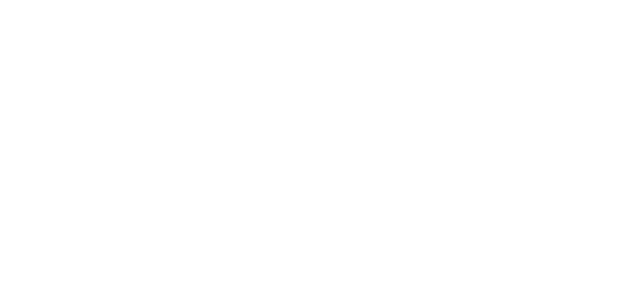
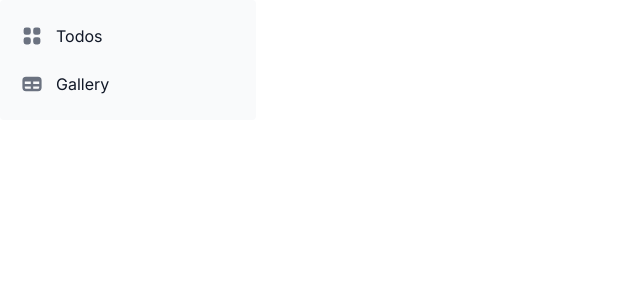
Before and after one commit to NdekoCode/redux-toolkit-discovery, a React (Vite) app: page / in a window 1280 px wide. Before the commit this address had no page. Shown: the top 300 px of the page, without its empty margins (0-640 px from the left). Built offline with nearby package versions, Linux system fonts and the light colour scheme.

Commit message:
feat: display gallery data begin

```diff
--- a/package.json
+++ b/package.json
@@ -7,6 +7,7 @@
     "start": "concurrently \"cd ../api && pnpm start\" \"pnpm run dev\"",
     "dev": "vite",
     "build": "vite build",
+    "server": "json-server ./src/libs/db.json -p 5000 -w -d 0",
     "preview": "vite preview"
   },
   "dependencies": {
@@ -20,6 +21,7 @@
     "json-server": "^0.17.1",
     "react": "^18.2.0",
     "react-dom": "^18.2.0",
+    "react-icons": "^4.7.1",
     "react-redux": "^8.0.5",
     "react-router-dom": "^6.6.1",
     "redux": "^4.2.0",
--- a/src/App.jsx
+++ b/src/App.jsx
@@ -1,11 +1,15 @@
 import React from "react";
 import { Route, Routes } from "react-router-dom";
+import Gallery from "./pages/Gallery";
+import Home from "./pages/Home";
 import Todos from "./pages/Todos";
 
 const App = () => {
   return (
     <Routes>
+      <Route path="/" element={<Home />} />
       <Route path="/todos" element={<Todos />} />
+      <Route path="/gallery" element={<Gallery />} />
     </Routes>
   );
 };
--- a/src/components/Delete.jsx
+++ b/src/components/Delete.jsx
@@ -1,9 +1,9 @@
-import axios from "axios";
 import { AiOutlineDelete } from "react-icons/ai";
+import { deleteItem } from "../libs/services/gallery";
 
 const Delete = ({ id }) => {
   const handleDelete = () => {
-    axios.delete("http://localhost:5000/pictures/" + id);
+    deleteItem("http://localhost:5000/pictures/" + id);
   };
   return (
     <div className="delete-icon" onClick={() => handleDelete()}>
--- /dev/null
+++ b/src/components/Sidebar.jsx
@@ -0,0 +1,54 @@
+import React from "react";
+import { Link } from "react-router-dom";
+
+const Sidebar = () => {
+  return (
+    <aside className="w-64" aria-label="Sidebar">
+      <div className="px-3 py-4 overflow-y-auto rounded bg-gray-50 dark:bg-gray-800">
+        <ul className="space-y-2">
+          <li>
+            <Link
+              to="/todos"
+              className="flex items-center p-2 text-base font-normal text-gray-900 rounded-lg dark:text-white hover:bg-gray-100 dark:hover:bg-gray-700"
+            >
+              <svg
+                aria-hidden="true"
+                className="flex-shrink-0 w-6 h-6 text-gray-500 transition duration-75 dark:text-gray-400 group-hover:text-gray-900 dark:group-hover:text-white"
+                fill="currentColor"
+                viewBox="0 0 20 20"
+                xmlns="http://www.w3.org/2000/svg"
+              >
+                <path d="M5 3a2 2 0 00-2 2v2a2 2 0 002 2h2a2 2 0 002-2V5a2 2 0 00-2-2H5zM5 11a2 2 0 00-2 2v2a2 2 0 002 2h2a2 2 0 002-2v-2a2 2 0 00-2-2H5zM11 5a2 2 0 012-2h2a2 2 0 012 2v2a2 2 0 01-2 2h-2a2 2 0 01-2-2V5zM11 13a2 2 0 012-2h2a2 2 0 012 2v2a2 2 0 01-2 2h-2a2 2 0 01-2-2v-2z" />
+              </svg>
+              <span className="flex-1 ml-3 whitespace-nowrap">Todos</span>
+            </Link>
+          </li>
+
+          <li>
+            <Link
+              to="/gallery"
+              className="flex items-center p-2 text-base font-normal text-gray-900 rounded-lg dark:text-white hover:bg-gray-100 dark:hover:bg-gray-700"
+            >
+              <svg
+                aria-hidden="true"
+                className="flex-shrink-0 w-6 h-6 text-gray-500 transition duration-75 dark:text-gray-400 group-hover:text-gray-900 dark:group-hover:text-white"
+                fill="currentColor"
+                viewBox="0 0 20 20"
+                xmlns="http://www.w3.org/2000/svg"
+              >
+                <path
+                  fillRule="evenodd"
+                  d="M5 4a3 3 0 00-3 3v6a3 3 0 003 3h10a3 3 0 003-3V7a3 3 0 00-3-3H5zm-1 9v-1h5v2H5a1 1 0 01-1-1zm7 1h4a1 1 0 001-1v-1h-5v2zm0-4h5V8h-5v2zM9 8H4v2h5V8z"
+                  clipRule="evenodd"
+                />
+              </svg>
+              <span className="flex-1 ml-3 whitespace-nowrap">Gallery</span>
+            </Link>
+          </li>
+        </ul>
+      </div>
+    </aside>
+  );
+};
+
+export default Sidebar;
--- a/src/index.css
+++ b/src/index.css
@@ -18,7 +18,7 @@
   font-family: "Inter", sans-serif;
   font-weight: 400;
 }
-body {
+.body {
   background: #fefffe;
   margin-left: 20px;
   max-width: 1150px;
--- a/src/libs/db.json
+++ b/src/libs/db.json
@@ -8,13 +8,13 @@
       "id": 1
     },
     {
-      "artist": "Kamau",
+      "artist": "Kamaud",
       "year": "2005",
       "photo": "https://picsum.photos/400/484",
       "id": 3
     },
     {
-      "artist": "Samedixs",
+      "artist": "Samedixsds",
       "year": "2010",
       "photo": "https://picsum.photos/400/396",
       "id": 4
--- a/src/libs/hooks/useFetch.js
+++ b/src/libs/hooks/useFetch.js
@@ -3,7 +3,7 @@
     useState
 } from "react";
 
-export function useFetch(url) {
+export function useFetch(url, setData = null) {
     const [state, setState] = useState({
         items: [],
         loading: true
@@ -14,6 +14,7 @@
                 const response = await fetch(url);
                 const responseData = await response.json();
                 if (response.ok) {
+                    setData(responseData);
                     setState(state => ({
                         ...state,
                         items: responseData,
@@ -34,5 +35,11 @@
             }
         })();
     }, [state.loading]);
-    return [state.items, state.loading];
+    if (!setData) {
+
+        return [state.items, state.loading];
+    }
+    return [
+        [], state.loading
+    ]
 }
--- a/src/libs/services/gallery.js
+++ b/src/libs/services/gallery.js
@@ -39,5 +39,5 @@
     const params = {
         method: "DELETE",
     }
-    return sendItem(url, data, params);
+    return sendItem(url, null, params);
 }
--- a/src/pages/Gallery.jsx
+++ b/src/pages/Gallery.jsx
@@ -1,25 +1,30 @@
-import React, { useState } from "react";
+import React, { useEffect, useState } from "react";
 import Form from "../components/Form";
 import PicCard from "../components/PicCard";
 import { useFetch } from "../libs/hooks/useFetch";
 
 const Gallery = () => {
   const [picsData, setPicsData] = useState([]);
-  const [items, loading] = useFetch("http://localhost:5000/pictures");
+  const [loading, setLoading] = useState(true);
+  const load = useFetch("http://localhost:5000/pictures", setPicsData)[1];
   useEffect(() => {
-    setPicsData(items.data);
-  }, []);
+    setLoading(load);
+  }, [picsData]);
 
   return (
-    <>
+    <main className="body mt-5">
       <h1>NFT Gallery</h1>
       <Form />
-      <div className="cards-container">
-        {picsData?.map((pic, index) => (
-          <PicCard key={index} pic={pic} />
-        ))}
-      </div>
-    </>
+      {loading ? (
+        "Loading..."
+      ) : (
+        <div className="cards-container">
+          {picsData?.map((pic, index) => (
+            <PicCard key={index} pic={pic} />
+          ))}
+        </div>
+      )}
+    </main>
   );
 };
 
--- /dev/null
+++ b/src/pages/Home.jsx
@@ -0,0 +1,12 @@
+import React from "react";
+import Sidebar from "../components/Sidebar";
+
+const Home = () => {
+  return (
+    <main>
+      <Sidebar />
+    </main>
+  );
+};
+
+export default Home;
--- a/src/pages/Todos.jsx
+++ b/src/pages/Todos.jsx
@@ -1,5 +1,6 @@
 import React from "react";
 import UseThemeContext from "../libs/context/ThemeContext";
+import { addTodo } from "../libs/store/todos/slice";
 import ThemeSwitcher from "../ThemeSwitcher";
 import TodoFooter from "../TodoFooter";
 import TodoForm from "../TodoForm";
```
Also changed, not shown: 1 other file (tests, documents, lock files or other folders).
